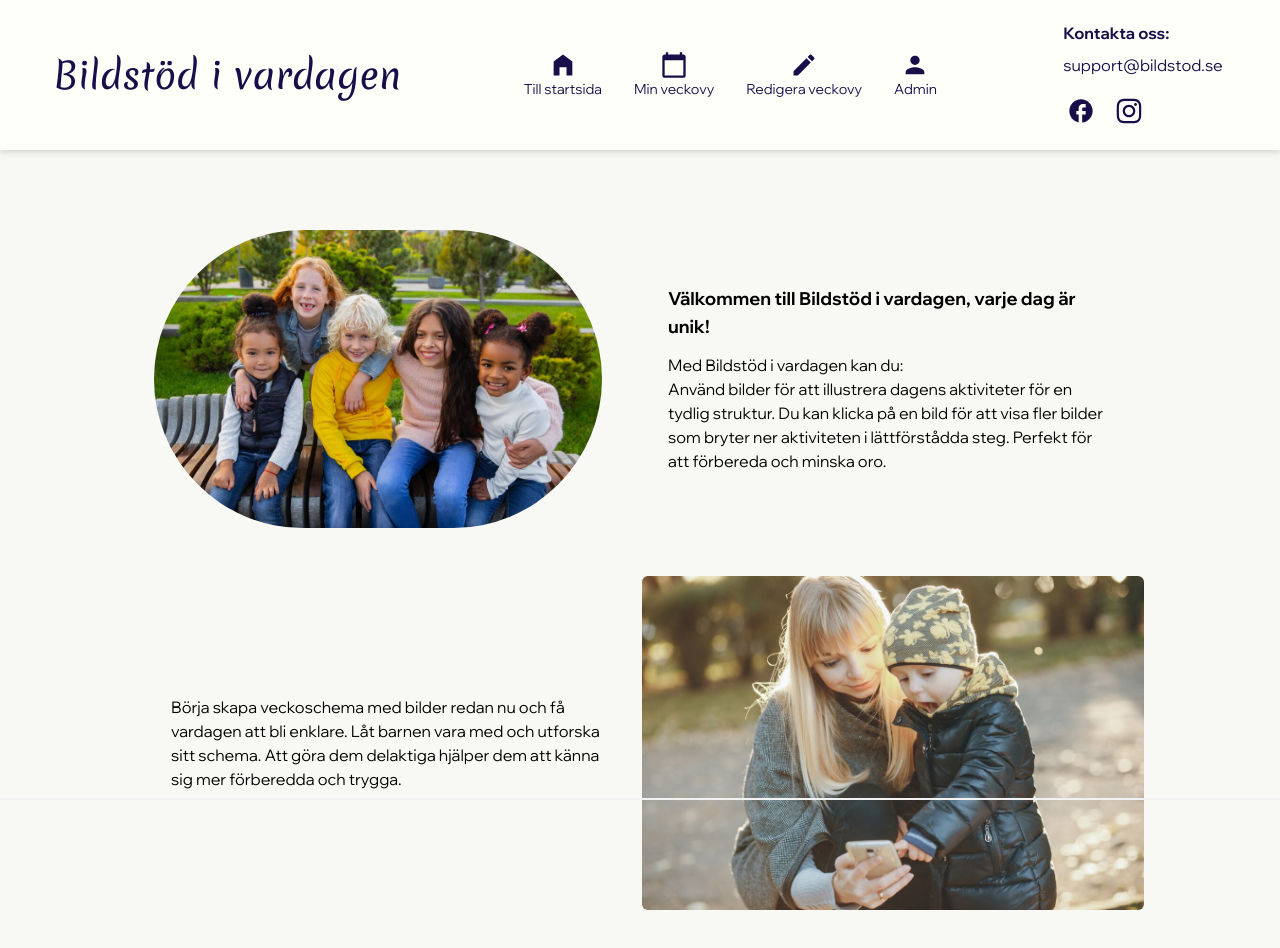
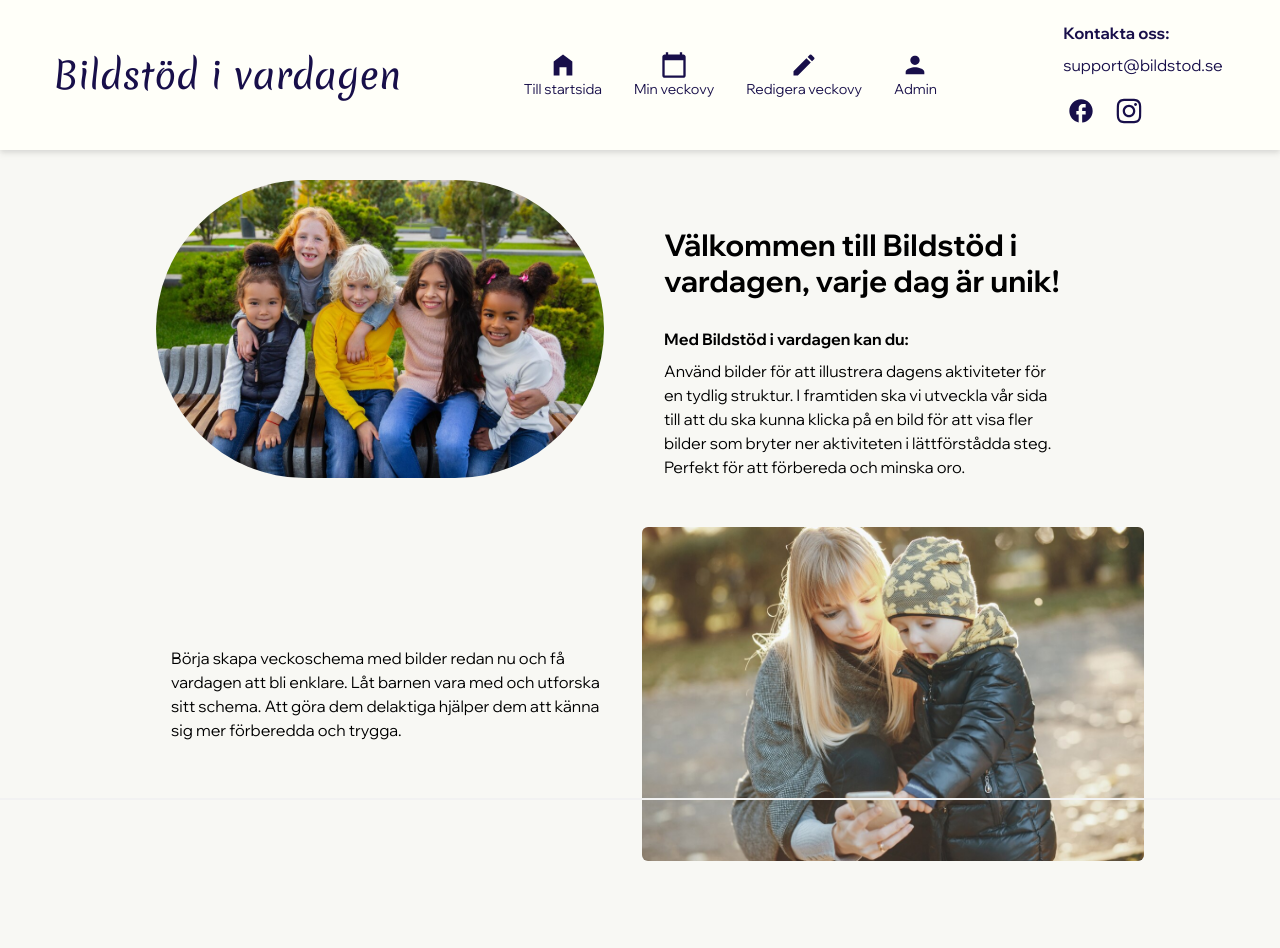
Before and after one commit to QueAnkan/graduation-project, a React (Vite) app: page / in a window 1280 px wide. Built offline with nearby package versions, Linux system fonts and the light colour scheme.

Commit message:
updated style for the component. Now is ready

```diff
--- a/src/routes/LandingPage.jsx
+++ b/src/routes/LandingPage.jsx
@@ -5,23 +5,23 @@ const LandingPage = () => {
 
 	return (
 		<section className='flex flex-col min-h-screen sm:justify-start lg:justify-center'>
-				<div className='m-2 sm:grid sm:grid-cols-2 gap-10 items-center sm:mt-12'>
+				<div className='m-2 sm:grid sm:grid-cols-2 gap-8 items-center sm:mt-5'>
 						<img
 							src={fiveKids}
 							alt="Five children of different nationalities are sitting on a bench"
-							className='rounded-full w-full h-auto max-w-md mx-auto sm:w-full md:w-3/4 lg:w-full'
+							className='rounded-full w-full h-auto max-w-md mx-auto sm:w-full md:w-full lg:w-full'
 							/>
-					<article className='m-2 max-w-md flex-col items-center '>
-					<h1 className='font-bold sm:text-lg'> Välkommen till Bildstöd i vardagen, varje dag är unik! </h1>
-					<h2 className='mt-3'>Med Bildstöd i vardagen kan du:</h2>
-					<p>Använd bilder för att illustrera dagens aktiviteter för en tydlig struktur. Du kan klicka på en bild för att visa fler bilder som bryter ner aktiviteten i lättförstådda steg. Perfekt för att förbereda och minska oro. </p>
+					<article className='mt-5 max-w-[26rem] flex-col items-center'>
+					<h1 className='font-bold mt-5 p-2 text-lg w-full md:text-2xl lg:text-3xl lg:w-full'> Välkommen till Bildstöd i vardagen, varje dag är unik! </h1>
+					<h2 className='mt-3 font-bold p-2'>Med Bildstöd i vardagen kan du:</h2>
+					<p className='px-2'>Använd bilder för att illustrera dagens aktiviteter för en tydlig struktur. I framtiden ska vi utveckla vår sida till att du ska kunna klicka på en bild för att visa fler bilder som bryter ner aktiviteten i lättförstådda steg. Perfekt för att förbereda och minska oro. </p>
 					</article>
 				</div>
-				<div className='m-2 grid sm:grid-cols-2 gap-1 items-center sm:mt-10'>
+				<div className='m-2 grid sm:grid-cols-2 gap-1 items-center sm:mt-10 mb-20'>
 					<img
 						src={adultChild}
 						alt="Female adult and a child sitting together and look at a mobilephone"
-						className='rounded-md w-full h-auto max-w-md mx-auto sm:order-last sm:max-w-full md:w-3/4 lg:w-full'/>
+						className='rounded-md w-full h-auto max-w-sm mx-auto sm:order-last sm:max-w-full md:w-full lg:w-full'/>
 					<article className='max-w-md sm:order-first md:flex justify-center items-center md:items-center mx-auto'>
 						<p className='p-2'>Börja skapa veckoschema med bilder redan nu och få vardagen att bli enklare. Låt barnen vara med och utforska sitt schema. Att göra dem delaktiga hjälper dem att känna sig mer förberedda och trygga.  </p>
 					</article>
```
